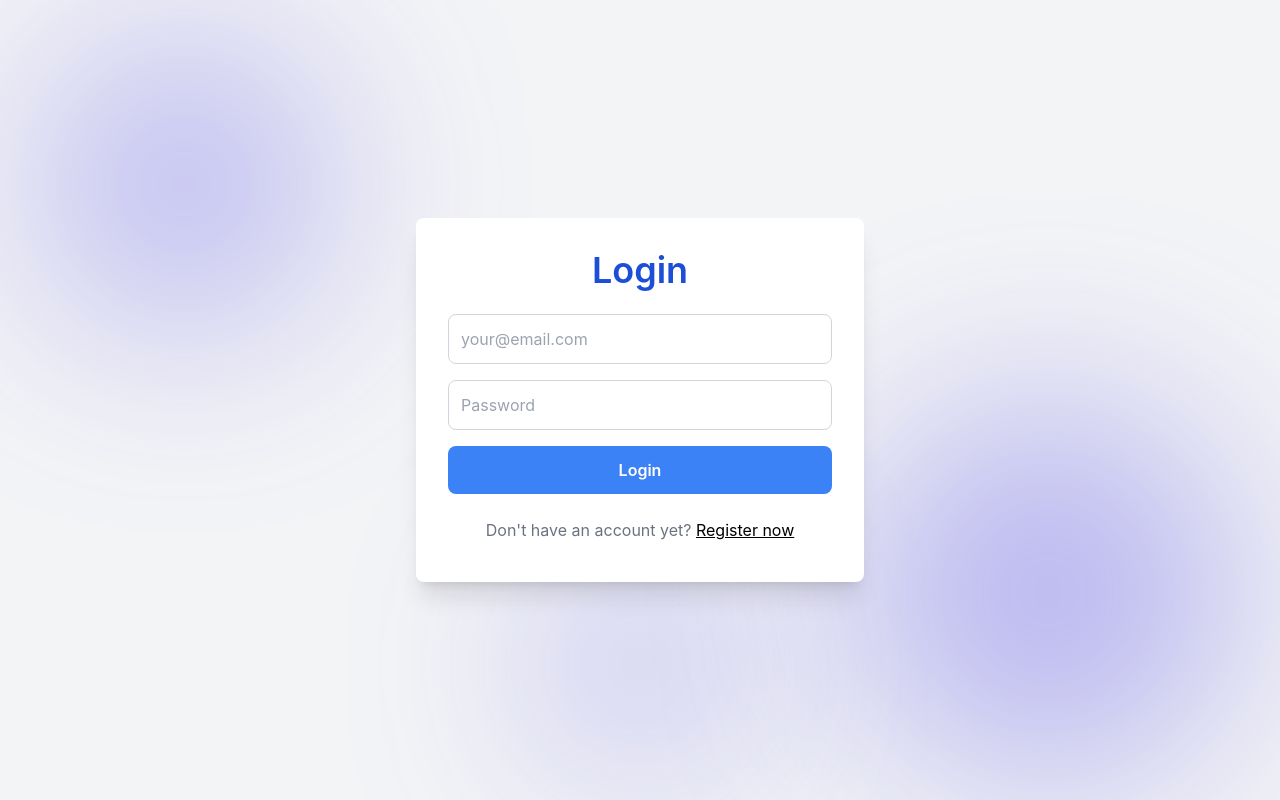
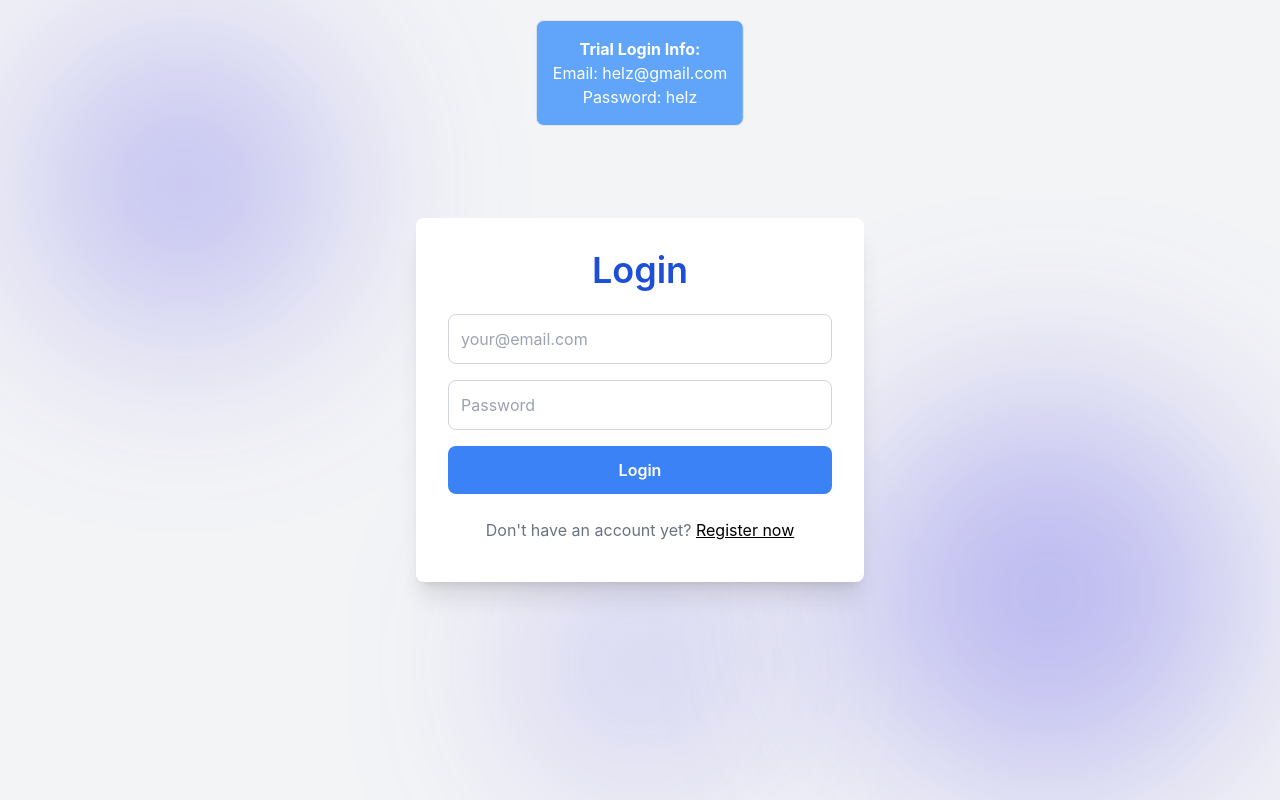
Before and after one commit to Umang-Shroff/Chat-Application, a React (Create React App) app in the folder client/: page /login in a window 1280 px wide. Built offline with nearby package versions, Linux system fonts and the light colour scheme.

Commit message:
final push v8.2

```diff
--- a/client/src/pages/login/LoginPage.jsx
+++ b/client/src/pages/login/LoginPage.jsx
@@ -31,11 +31,23 @@ const LoginPage = () => {
     return (
         <>
         <Toaster/>
-       <div className="relative flex items-center justify-center min-h-screen bg-gray-100">
+        <div className="relative flex items-center justify-center min-h-screen bg-gray-100">
+  {/* Background circles */}
   <div className="absolute w-72 h-72 bg-[rgba(79,70,229,0.35)] rounded-full blur-[100px] top-10 left-10 sm:w-96 sm:h-96 md:w-[350px] md:h-[350px] lg:w-72 lg:h-72"></div>
   <div className="absolute w-96 h-96 bg-[rgba(79,70,229,0.35)] rounded-full blur-[100px] top-1/2 right-10 sm:w-[400px] sm:h-[400px] md:w-[450px] md:h-[450px] lg:w-96 lg:h-96"></div>
   <div className="absolute w-48 h-48 bg-[rgba(79,70,229,0.35)] rounded-full blur-[100px] bottom-10 left-1/2 transform -translate-x-1/2 sm:w-72 sm:h-72 md:w-[250px] md:h-[250px] lg:w-48 lg:h-48"></div>
 
+  {/* Trial login info */}
+  <div className="absolute mt-5 border rounded-lg top-0 left-1/2 transform -translate-x-1/2 p-4 bg-blue-400 text-white text-sm sm:text-base text-center w-auto">
+  <p>
+    <strong>Trial Login Info:</strong><br />
+    <span>Email: helz@gmail.com</span><br />
+    <span>Password: helz</span>
+  </p>
+</div>
+
+
+  {/* Login Card */}
   <div className="relative bg-white p-8 rounded-lg shadow-xl z-10 w-full max-w-md">
     <h1 className="text-3xl sm:text-4xl text-center mb-6 text-blue-700 font-semibold">Login</h1>
     <form className="space-y-4 w-full mx-auto" onSubmit={(e) => loginHandle(e)}>
@@ -72,6 +84,7 @@ const LoginPage = () => {
 </div>
 
 
+
         </>
       )
 }
--- a/client/src/pages/register/RegisterPage.jsx
+++ b/client/src/pages/register/RegisterPage.jsx
@@ -33,6 +33,15 @@ const RegisterPage = () => {
   <div className="absolute w-72 h-72 bg-[rgba(79,70,229,0.35)] rounded-full blur-[100px] top-10 left-10 sm:w-96 sm:h-96 md:w-[350px] md:h-[350px] lg:w-72 lg:h-72"></div>
   <div className="absolute w-96 h-96 bg-[rgba(79,70,229,0.35)] rounded-full blur-[100px] top-1/2 right-10 sm:w-[400px] sm:h-[400px] md:w-[450px] md:h-[450px] lg:w-96 lg:h-96"></div>
   <div className="absolute w-48 h-48 bg-[rgba(79,70,229,0.35)] rounded-full blur-[100px] bottom-10 left-1/2 transform -translate-x-1/2 sm:w-72 sm:h-72 md:w-[250px] md:h-[250px] lg:w-48 lg:h-48"></div>
+
+{/* Trial login info */}
+<div className="absolute mt-2 border rounded-lg top-0 left-1/2 transform -translate-x-1/2 p-4 bg-blue-400 text-white text-sm sm:text-base text-center w-auto">
+  <p>
+    <strong>Trial Login Info:</strong><br />
+    <span>Email: helz@gmail.com</span><br />
+    <span>Password: helz</span>
+  </p>
+</div>
 
   {/* Register Form */}
   <div className="relative bg-white p-8 rounded-lg shadow-xl z-10 w-full max-w-md">
```
